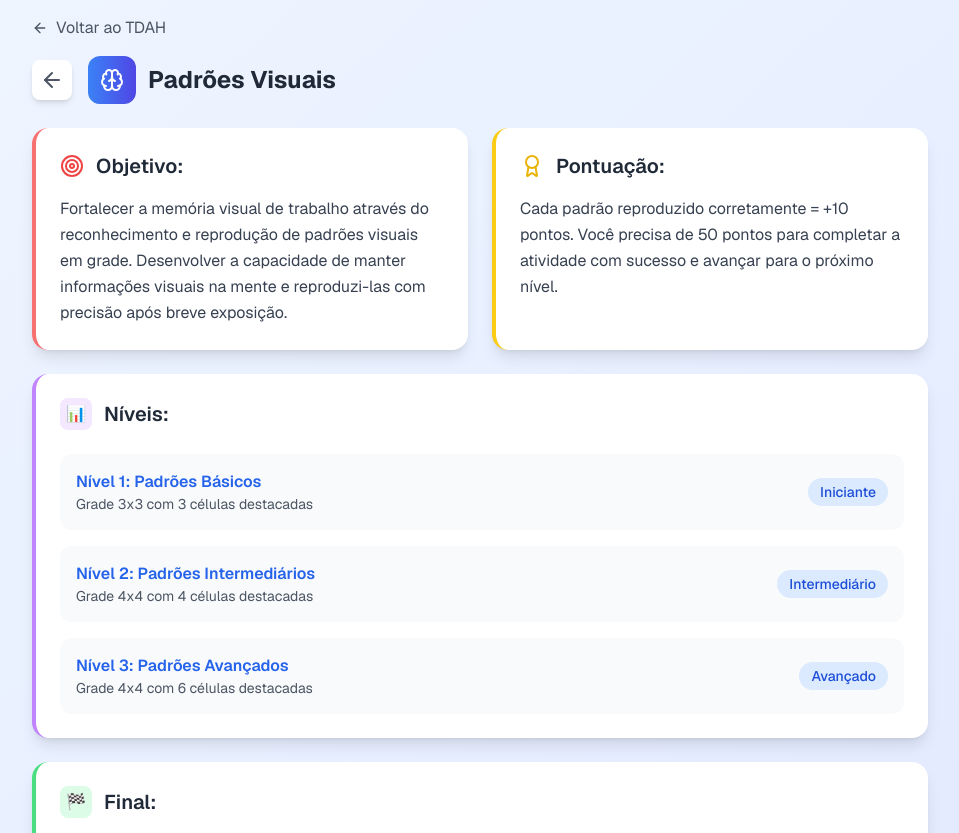
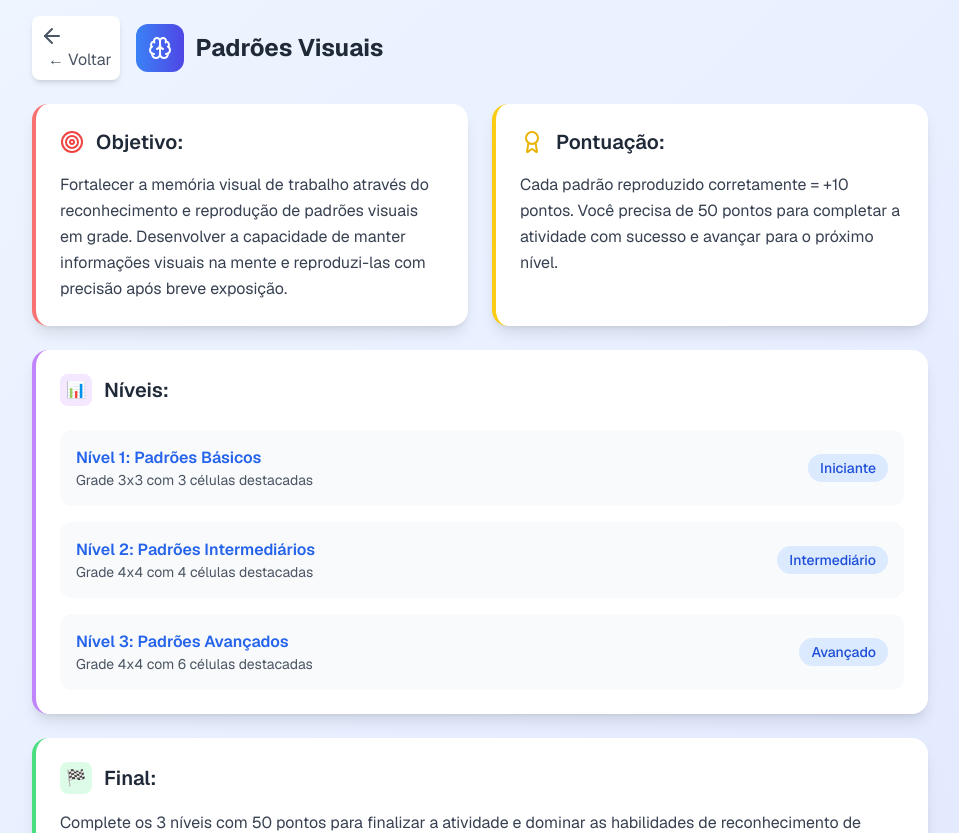
Before and after one commit to ClaudemirWork/teaplus-working, a Next.js app: page /visual-patterns in a window 1280 px wide. Shown: the top 833 px of the page, without its empty margins (160-1119 px from the left). Built offline with nearby package versions, Linux system fonts and the light colour scheme.

Commit message:
Update page.tsx correção de botão voltar para dashboard no padrões visuais

```diff
--- a/app/visual-patterns/page.tsx
+++ b/app/visual-patterns/page.tsx
@@ -155,24 +155,14 @@ export default function PadroesVisuais() {
     return (
       <div className="min-h-screen bg-gradient-to-br from-blue-50 to-indigo-100 p-4">
         <div className="max-w-4xl mx-auto">
-          {/* Botão Voltar ao TDAH */}
-          <div className="mb-4">
-            <button
-              onClick={() => router.push('/tdah')}
-              className="flex items-center gap-2 text-gray-600 hover:text-gray-800 transition-colors"
-            >
-              <ArrowLeft className="w-4 h-4" />
-              Voltar ao TDAH
-            </button>
-          </div>
-
           {/* Header */}
           <div className="flex items-center gap-4 mb-6">
             <button
-              onClick={() => router.back()}
+              onClick={() => router.push('/dashboard')}
               className="p-2 rounded-lg bg-white shadow-md hover:shadow-lg transition-shadow"
             >
               <ArrowLeft className="w-6 h-6 text-gray-600" />
+              <span className="ml-2 text-gray-600">← Voltar</span>
             </button>
             <div className="flex items-center gap-3">
               <div className="w-12 h-12 bg-gradient-to-r from-blue-500 to-indigo-600 rounded-xl flex items-center justify-center">
```
